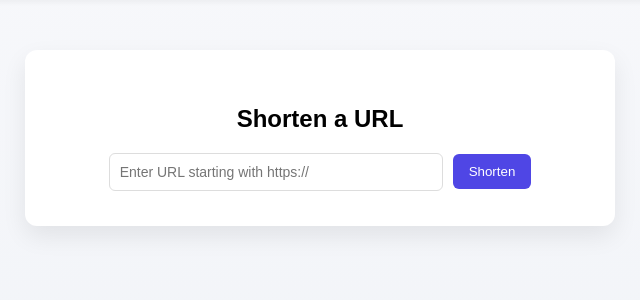
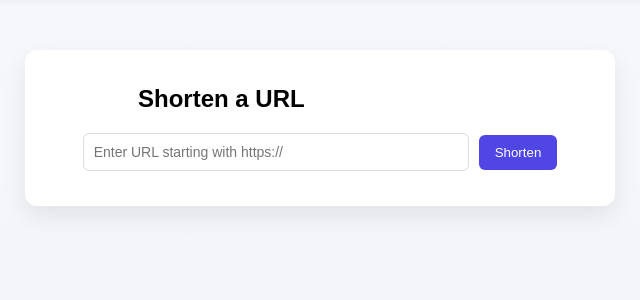
Before and after one commit to resharthy-g/url-shortener, a Flask app: page / in a window 1280 px wide. Shown: the part 53-353 px from the top of the page, without its empty margins (320-960 px from the left). Run offline with Flask 3, Linux system fonts and the light colour scheme.

Commit message:
align title with input

```diff
--- a/static/style.css
+++ b/static/style.css
@@ -49,11 +49,12 @@ body {
 
 }
 
-/* center the title above the input box */
+/* align title with input box */
 
 .container h2 {
-    text-align: center;
-    margin-bottom: 20px;
+    width: 70%;
+    margin: 0 auto 20px auto;
+    text-align: left;
 }
 
 
@@ -85,7 +86,7 @@ form {
 /* input */
 
 input {
-    width: 60%;
+    width: 70%;
     max-width: 420px;
     padding: 10px;
     border: 1px solid #ddd;
```
